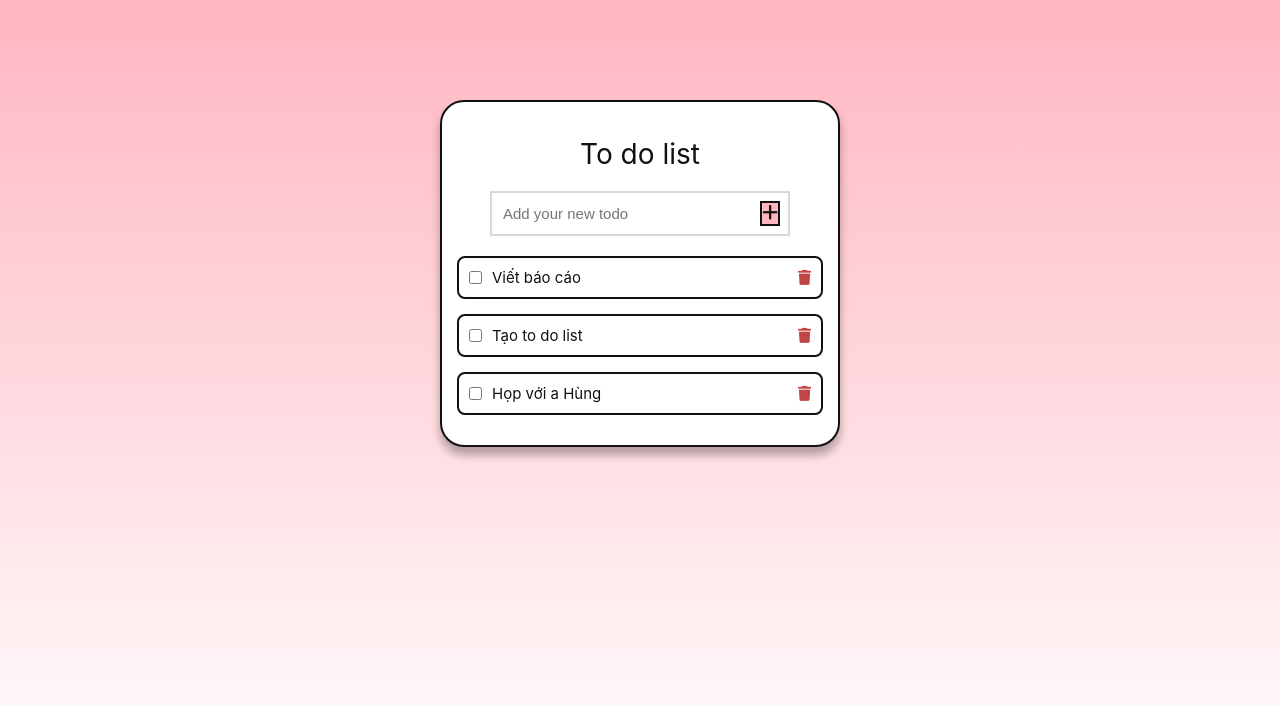
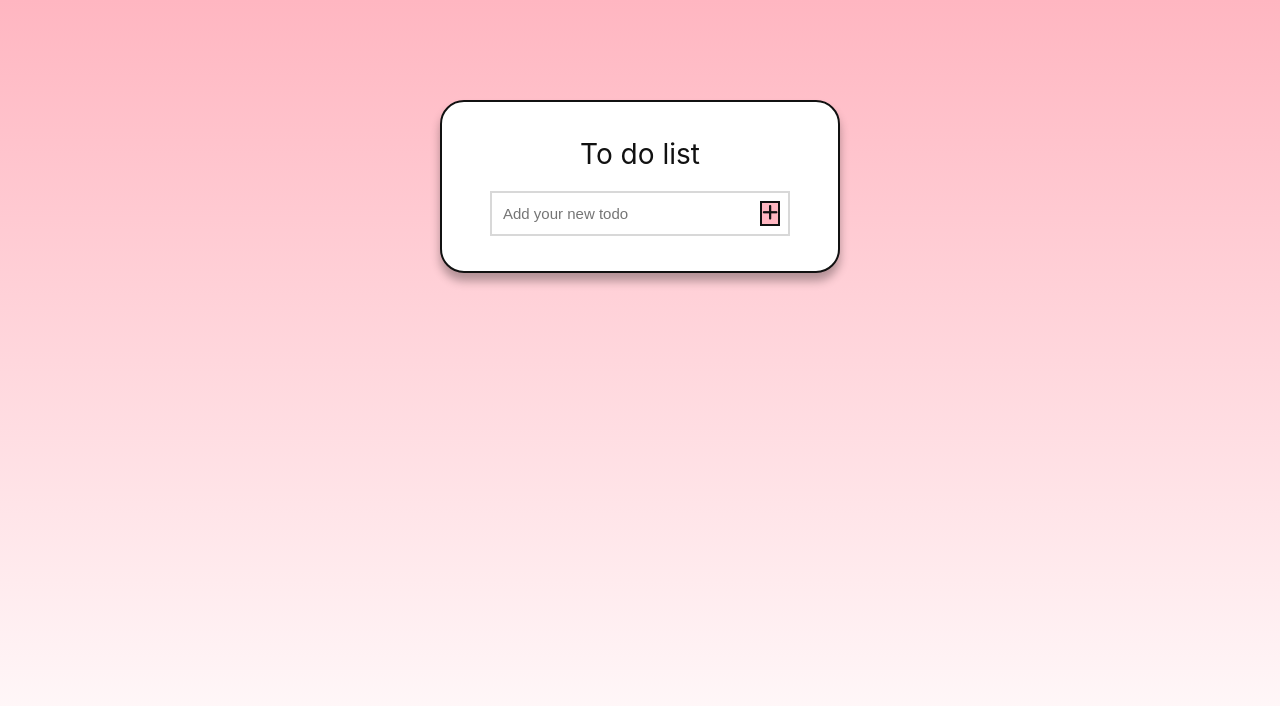
Before and after one commit to doanthanhphuong29012006-dev/to-do-list, a plain HTML site: page index.html in a window 1280 px wide. Drawn offline with Linux system fonts and the light colour scheme.

Commit message:
change task

```diff
--- a/index.html
+++ b/index.html
@@ -17,24 +17,6 @@
                 <input type="text" id="textbox" placeholder="Add your new todo">
                 <button id="add-task-button"><i class="fa-solid fa-plus"></i></button>
             </div>
-
-            <div class="todo-item">
-                <input type="checkbox" id="task1">
-                <label for="task1">Viết báo cáo</label>
-                <i class="fa-solid fa-trash delete-button"></i>
-            </div>
-
-            <div class="todo-item">
-                <input type="checkbox" id="task2">
-                <label for="task2">Tạo to do list</label>
-                <i class="fa-solid fa-trash delete-button"></i>
-            </div>
-
-            <div class="todo-item">
-                <input type="checkbox" id="task3">
-                <label for="task3">Họp với a Hùng</label>
-                <i class="fa-solid fa-trash delete-button"></i>
-            </div>
         </div>
         <script src="todolist.js"></script>
     </body>
```
